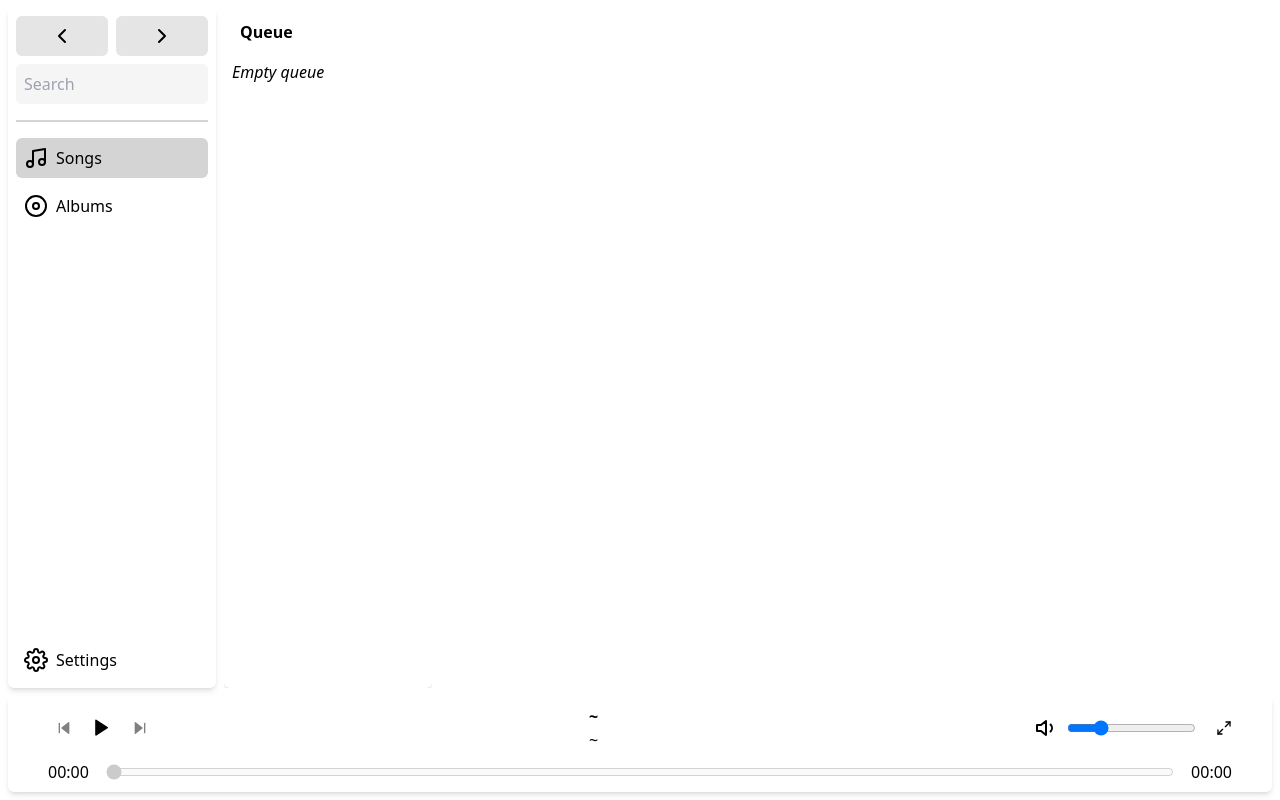
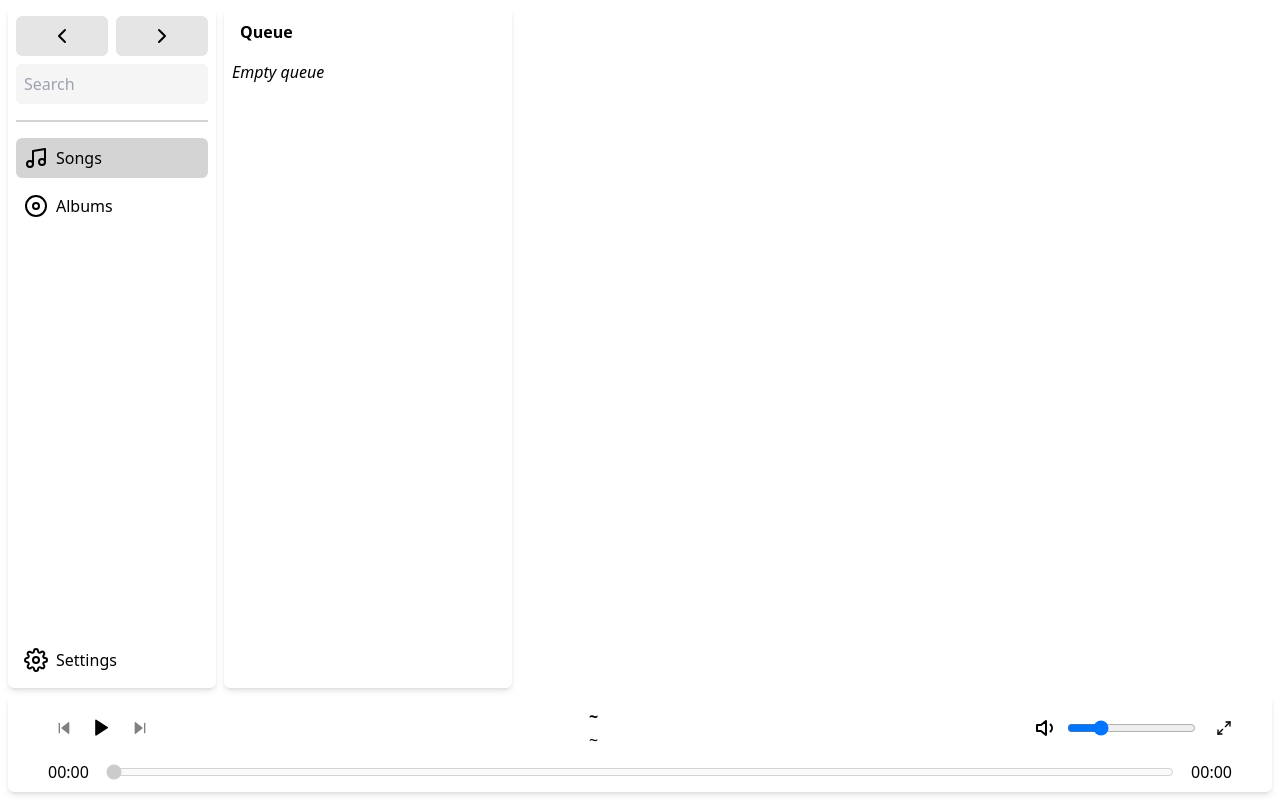
Before and after one commit to callum-jones19/coralia, a React (Vite) app: page /home in a window 1280 px wide. Built offline with nearby package versions, Linux system fonts and the light colour scheme.

Commit message:
Fix queue styling

```diff
--- a/src/App.tsx
+++ b/src/App.tsx
@@ -4,7 +4,6 @@ import { getLibraryAlbums, getLibrarySongs } from "./api/importer";
 import AlbumView from "./components/Library/AlbumView";
 import { AlbumContextProvider, SongsContextProvider } from "./Contexts";
 import FullscreenScreen from "./screens/FullscreenScreen";
-import LibraryPage from "./screens/LibraryPage";
 import OnboardingScreen from "./screens/OnboardingScreen";
 import SettingsScreen from "./screens/SettingsScreen";
 import { Album, Library, SearchResults, Song } from "./types";
@@ -12,6 +11,7 @@ import SearchView from "./components/Library/SearchView";
 import { listen } from "@tauri-apps/api/event";
 import SongsView from "./components/Library/SongsView";
 import AlbumsView from "./components/Library/AlbumsView";
+import LibraryScreen from "./screens/LibraryScreen";
 
 export default function App() {
   const [albums, setAlbums] = useState<Album[]>([]);
@@ -57,7 +57,7 @@ export default function App() {
               />
               <Route
                 path="home"
-                element={<LibraryPage onSearch={searchRes => setSearchRes(searchRes)} />}
+                element={<LibraryScreen onSearch={searchRes => setSearchRes(searchRes)} />}
               >
                 <Route
                   index
--- a/src/components/Sidebars/QueueBar.tsx
+++ b/src/components/Sidebars/QueueBar.tsx
@@ -40,7 +40,7 @@ export default function QueueBar() {
     : undefined;
 
   return (
-    <BackgroundCard className="w-full h-full flex-grow-0 flex-shrink-0 rounded-md p-2 overflow-hidden">
+    <BackgroundCard className="hidden lg:block basis-72 h-full flex-grow-0 flex-shrink-0 overflow-hidden p-2">
       <div className="h-full flex flex-col gap-3 justify-between">
         <button
           onClick={() => setIsViewingQueue(!isViewingQueue)}
--- a/src/components/UI/BackgroundCard.tsx
+++ b/src/components/UI/BackgroundCard.tsx
@@ -8,7 +8,7 @@ export default function BackgroundCard({ children, className }: PropsWithChildre
   return (
     <>
       <div
-        className={`shadow-md ${className} dark:shadow-none dark:bg-neutral-800 dark:text-white`}
+        className={`rounded-md shadow-md ${className} dark:shadow-none dark:bg-neutral-800 dark:text-white`}
       >
         {children}
       </div>
--- a/src/screens/LibraryPage.tsx
+++ b/src/screens/LibraryScreen.tsx
@@ -4,19 +4,17 @@ import MenuBar from "../components/Sidebars/MenuBar";
 import QueueBar from "../components/Sidebars/QueueBar";
 import { SearchResults } from "../types";
 
-export interface LibraryPageProps {
+export interface LibraryScreenProps {
   onSearch: (searchRes: SearchResults) => void;
 }
 
-export default function LibraryPage({ onSearch }: LibraryPageProps) {
+export default function LibraryScreen({ onSearch }: LibraryScreenProps) {
   return (
     <div className="h-full flex flex-col bg-white text-black gap-2 p-2 dark:bg-neutral-900">
       <div className="flex flex-row flex-grow h-1 flex-shrink gap-2">
         <MenuBar onSearch={onSearch} />
         <LibraryBody />
-        <div className="hidden lg:block basis-52 h-full flex-grow-0 flex-shrink-0 overflow-hidden">
-          <QueueBar />
-        </div>
+        <QueueBar />
       </div>
       <MusicFooter />
     </div>
```
